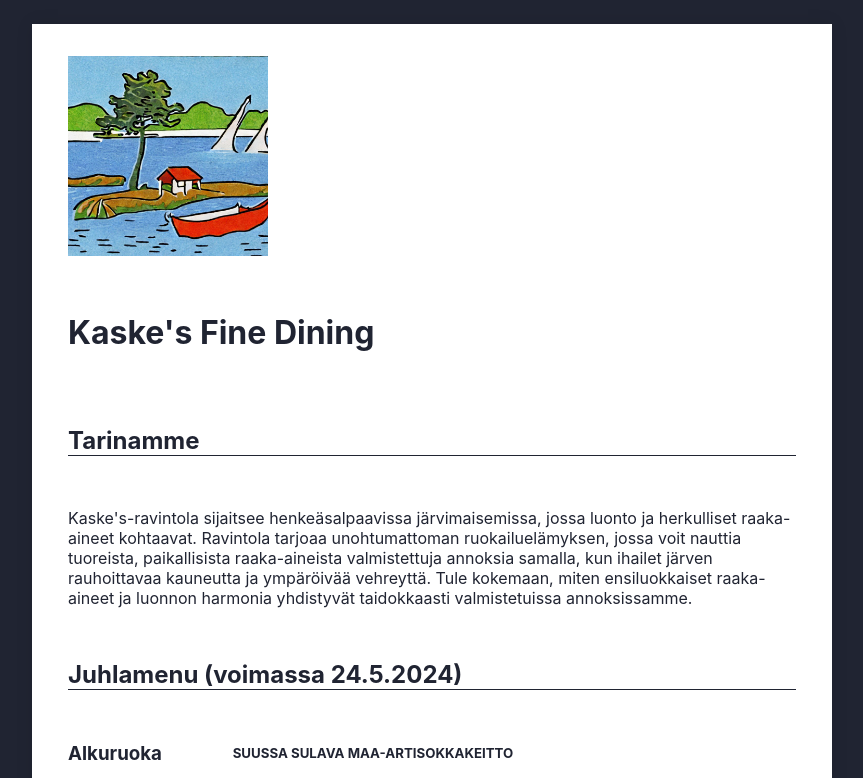
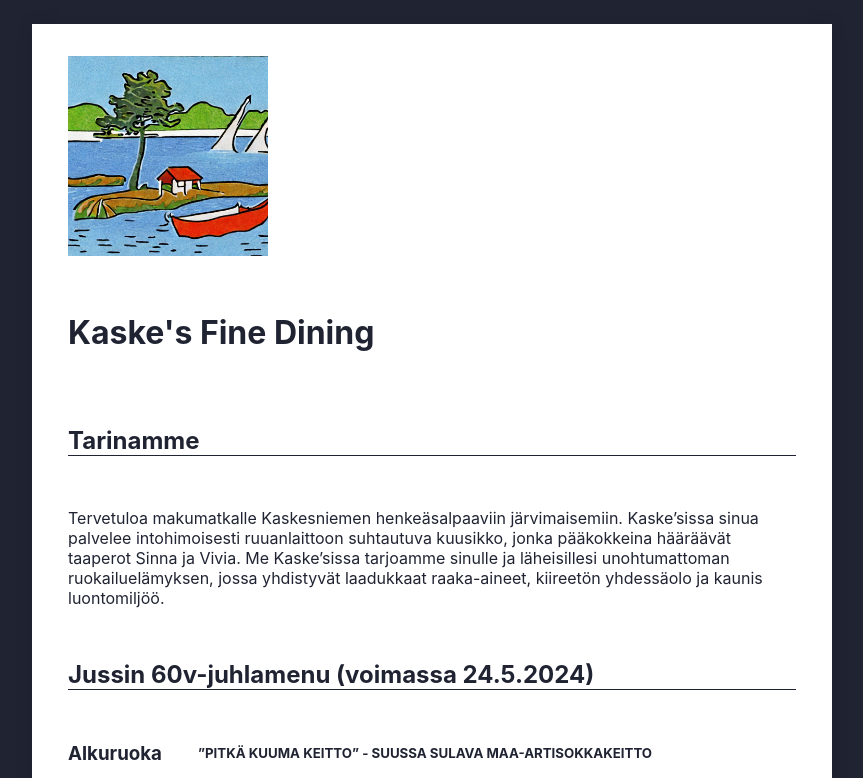
Before and after one commit to Heikura/menu, a React (Create React App) app in the folder menu/: page / in a window 1280 px wide. Shown: the top 778 px of the page, without its empty margins (208-1071 px from the left). Built offline with nearby package versions, Linux system fonts and the light colour scheme.

Commit message:
fix: Menu changes.

```diff
--- a/menu/src/App.js
+++ b/menu/src/App.js
@@ -15,25 +15,25 @@ export default function App() {
       <Logo></Logo>
       <h1> Kaske's Fine Dining </h1>
       <h2 className="tarinamme"> Tarinamme</h2>
-      <div>Kaske's-ravintola sijaitsee henkeäsalpaavissa järvimaisemissa, jossa luonto ja herkulliset raaka-aineet kohtaavat. Ravintola tarjoaa unohtumattoman ruokailuelämyksen, jossa voit nauttia tuoreista, paikallisista raaka-aineista valmistettuja annoksia samalla, kun ihailet järven rauhoittavaa kauneutta ja ympäröivää vehreyttä. Tule kokemaan, miten ensiluokkaiset raaka-aineet ja luonnon harmonia yhdistyvät taidokkaasti valmistetuissa annoksissamme.</div>
-      <h2 className="asd">Juhlamenu (voimassa 24.5.2024)</h2>
+      <div>Tervetuloa makumatkalle Kaskesniemen henkeäsalpaaviin järvimaisemiin. Kaske’sissa sinua palvelee intohimoisesti ruuanlaittoon suhtautuva kuusikko, jonka pääkokkeina hääräävät taaperot Sinna ja Vivia. Me Kaske’sissa tarjoamme sinulle ja läheisillesi unohtumattoman ruokailuelämyksen, jossa yhdistyvät laadukkaat raaka-aineet, kiireetön yhdessäolo ja kaunis luontomiljöö.</div>
+      <h2 className="asd">Jussin 60v-juhlamenu (voimassa 24.5.2024)</h2>
         <Mains meals={[
                 {
                   "name": "Alkuruoka",
-                  "name2": "SUUSSA SULAVA MAA-ARTISOKKAKEITTO",
-                  "description": "Tämä samettisen pehmeä maa-artisokkakeitto on täydellinen alkuruoka tälle juhlamenulle. Maa-artisokkien luonnollinen makeus ja pähkinäinen maku yhdistyvät kermamaiseen rakenteeseen, luoden ylellisen ja täyteläisen keiton, joka hivelee makuhermoja. Keitto tarjoillaan vastapaistetun maalaisleivän kera.",
+                  "name2": "”PITKÄ KUUMA KEITTO” - SUUSSA SULAVA MAA-ARTISOKKAKEITTO",
+                  "description": "Miten väärässä 1600-luvulla elänyt kasvitieteilijä John Goodyer olikaan väittäessään maa-artisokan sopivan lähinnä sian ruuaksi. Ainakaan Goodyer ei ollut maistanut Kaske’sin samettista maa-artisokkakeittoa. Perttu Lepän kulttiklassikon mukaan nimetyssä alkuruuassa maa-artisokan luonnollinen makeus ja pähkinäisyys yhdistyvät kermaiseen rakenteeseen, lopputuloksena ylellinen ja täyteläinen keitto. Keitto tarjoillaan vastapaistetun maalaisleivän kera.",
                   "price": "17"
                 },
                 {
                   "name": "Pääruoka",
-                  "name2": "PÄIVÄN KALAA, PALSTERNAKKAPYRETTÄ JA PARSAA",
-                  "description": "Hemmottele itseäsi päivän kalalla - täydellisen tasapainoisella annoksella. Hienovaraisesti paistettu kala tarjoillaan samettisen palsternakkapyreen kera, joka tuo esiin makean ja maanläheisen vivahteen. Annos viimeistellään höyrytetyillä parsoilla, jotka tuovat mukaan raikkaan ja keväisen säväyksen. Tämä pääruoka on mestarillinen yhdistelmä makuja ja tekstuureja, joka tarjoaa niin visuaalista kuin kulinaarista nautintoa, jättäen sinut tyytyväiseksi ja kaipaamaan lisää.",
+                  "name2": "”HELMIÄ JA SIIKOJA” - SIIKAA, PALSTERNAKKAPYREETÄ, PARSAA JA BEURRE MONTÉ -KASTIKETTA",
+                  "description": "”Siikahan se siellä” huudetaan legendaariseksi meemiksi muodostuneessa YouTube-videossa. Viitisentoista vuotta sitten päivänvalon nähneen videon tapaan myös Kaske’sin keittiössä siika on pääosassa. Tarjoilemme kalan herkullisen palsternakkapyreen ja sitruunaisen beurre monté -kastikkeen kera. Annos viimeistellään höyrytetyillä parsoilla, jotka tuovat mukaan raikkaan ja keväisen säväyksen. Uskallamme väittää, että tämä makujen sinfonia peittoaa ainakin Helmistä ja Sioista tuttujen Hirvosen poikien ”pikkusuolaset”.",
                   "price": "17"
                 },
                 {
                   "name": "Jälkiruoka",
-                  "name2": "MOKKAHOVI",
-                  "description": "Mokkahovi on kakku, jonka vuoksi asiakkaat palaavat ravintola Kaske'siin kerta toisensa jälkeen. Tämä klassikkoresepti yhdistää kahvin, tuorejuuston ja kerman pettämättömällä tavalla, luoden vastustamattoman makuelämyksen.",
+                  "name2": "”KULMAN MOKAT” - MOKKAHOVI-TÄYTEKAKKU",
+                  "description": "Illan kruunaa joensuulaisen täytekakkukilvan kiistämätön voittaja, Mokkahovi. Tämä klassikkoresepti yhdistää kahvin, tuorejuuston ja kerman pettämättömällä tavalla, luoden vastustamattoman makuelämyksen. Huhu kertoo, että Kulman pojat -elokuvan kuvausten aikana Eero Ritala rakastui Houkutuksen Mokkahoviin ikihyviksi. Olipa tarina tosi tai ei, Mokkahovi on kakku, johon Ritalakin varmasti rakastuisi.",
                   "price": "17"
                 },]
         } />
@@ -54,9 +54,6 @@ export default function App() {
       </aside>
       <h3 className="lisatiedot"> Lisätiedot</h3>
       <div>Varaathan menun nauttimiseen reilut kaksi tuntia.</div>
-
-      <li>Menu 59 € / vieras</li>
-      <li>Juomat 41 € / vieras </li>
       <div>Huomioimme mahdollisuuksien mukaan kaikki erityisruokavaliot ja allergiat yksilöllisesti. Ilmoitathan niistä meille ennakkoon, jotta voimme tehdä kaikkemme taataksemme ikimuistoisen illan.</div>
       </div>
     </Provider>
```
